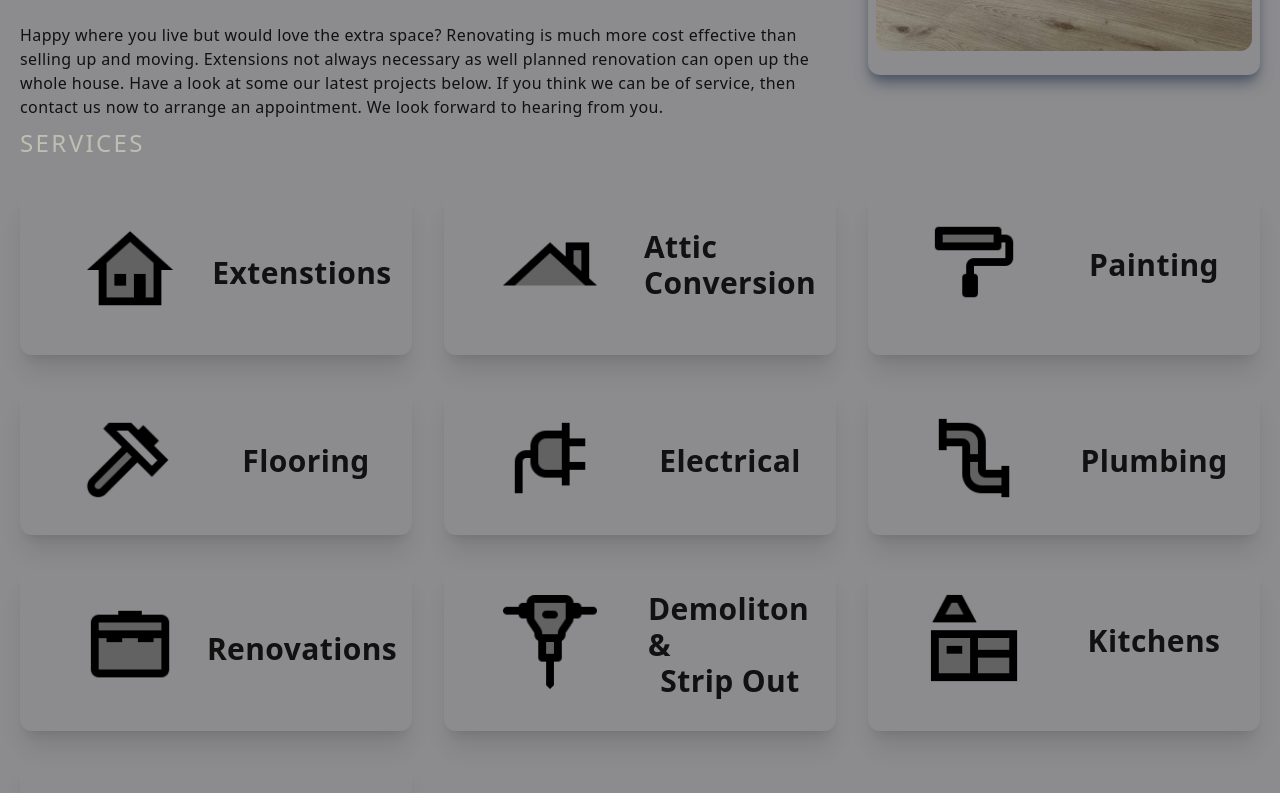
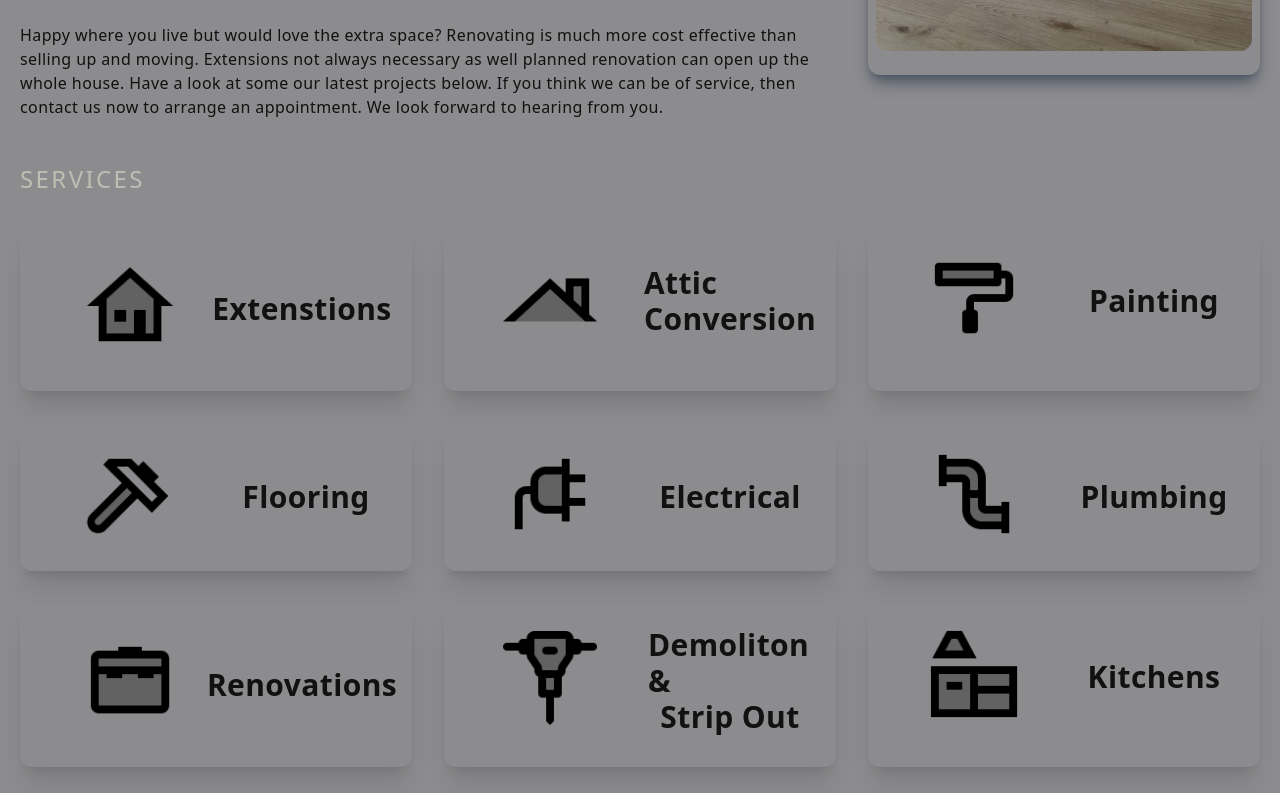
Before and after one commit to TefNutDev/dfb, a Next.js app: page / in a window 1280 px wide. Shown: the part 1481-2274 px from the top of the page. Built offline with nearby package versions, Linux system fonts and the light colour scheme.

Commit message:
commit on main

```diff
--- a/components/Main.jsx
+++ b/components/Main.jsx
@@ -7,7 +7,7 @@ import logo from '../public/dfblogo.png';
 const Main = () => {
   return (
     <div id='home' className="w-full h-screen text-center py-20">
-      <div className="py-20 max-w-[1240px] w-full h-full mx-auto p-2 flex justify-center items-center">
+      <div className="py-[-20] max-w-[1240px] w-full h-full mx-auto p-2 flex justify-center items-center">
         <div>
           <Image
             src={logo}
--- a/components/Services.jsx
+++ b/components/Services.jsx
@@ -13,7 +13,7 @@ import heating from "../public/assets/icons/heating.png"
 
 const Services = () => {
   return (
-    <div id="services" className="w-full lg:h-screen p-2 py-20">
+    <div id="services" className="w-full lg:h-screen p-2 pt-20">
       <div className="max-w-[1240px] mx-auto flex flex-col justify-center h-full">
         <p className="text-2xl tracking-widest text-[#bfbeb2] py-4 uppercase">
           Services
```
